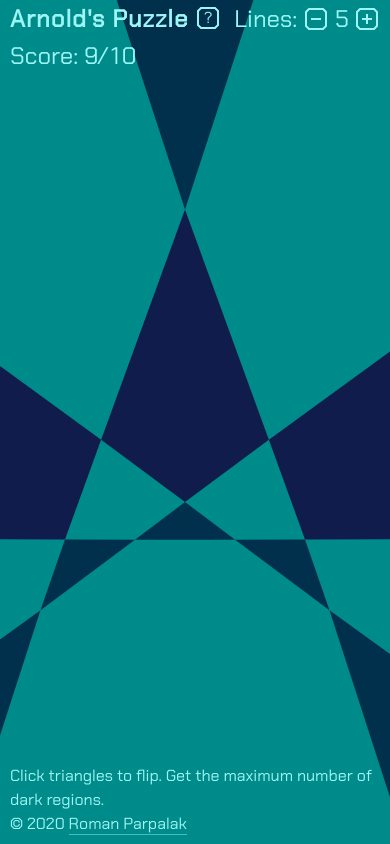
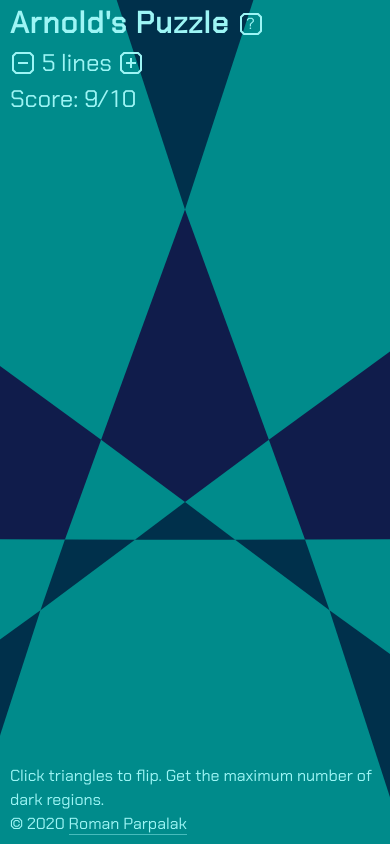
Before and after one commit to parpalak/arnold-puzzle, a website: page src/index.html in a window 390 px wide. Drawn offline with Linux system fonts and the light colour scheme.

Commit message:
Markup and style fixes.

```diff
--- a/src/index.html
+++ b/src/index.html
@@ -28,9 +28,8 @@
         <button class="small" id="help">?</button>
     </h1>
     <div class="lines-control">
-        Lines:
         <button class="small" id="minus">&nbsp;</button>
-        <span id="line-num"></span>
+        <span id="line-num"></span> lines
         <button class="small" id="plus">&nbsp;</button>
     </div>
     <div class="goal">Score:
@@ -151,8 +150,7 @@
             </p>
 
             <p>Your score is the total number of dark regions. For the selected number of lines, a theoretical upper
-                estimate is shown
-                next to the score.</p>
+                estimate is shown next to the score.</p>
         </div>
 
         <div class="column">
--- a/src/style.css
+++ b/src/style.css
@@ -114,13 +114,16 @@ button.small {
 #head {
     flex-wrap: wrap;
     position: relative;
+    line-height: 1.5;
     }
     h1 {
         margin: 0;
         font-size: 30px;
-        line-height: 1.6;
         letter-spacing: 1px;
         transition: font-size 0.2s, line-height 0.2s;
+        }
+    .score-goal {
+        pointer-events: auto;
         }
     .lines-control, .goal {
         opacity: 1;
@@ -304,12 +307,11 @@ body {
 }
 
 @media all and (max-width: 499px) {
+    #head {
+        display: block;
+    }
     button, .lines-control button {
         vertical-align: 3px;
-    }
-
-    h1 {
-        font-size: 24px;
     }
 
     .lines-control, .goal {
```
